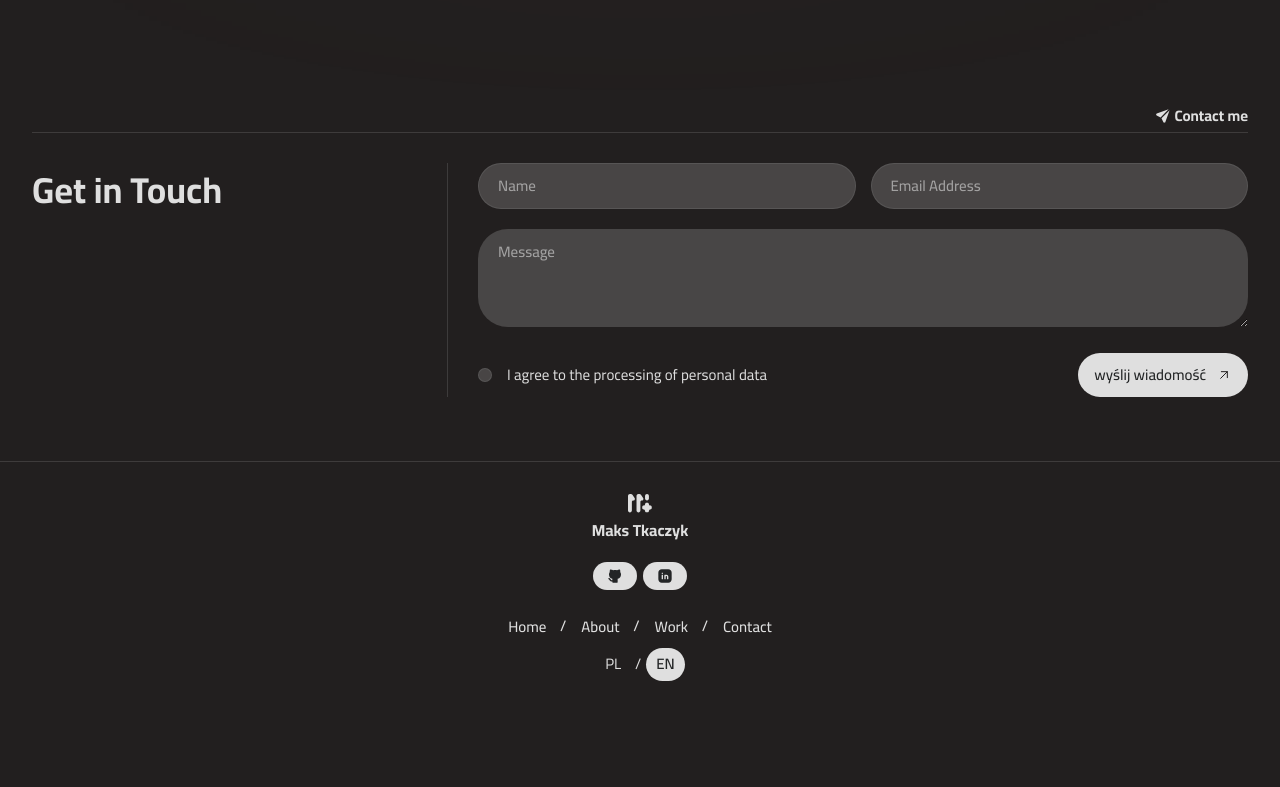
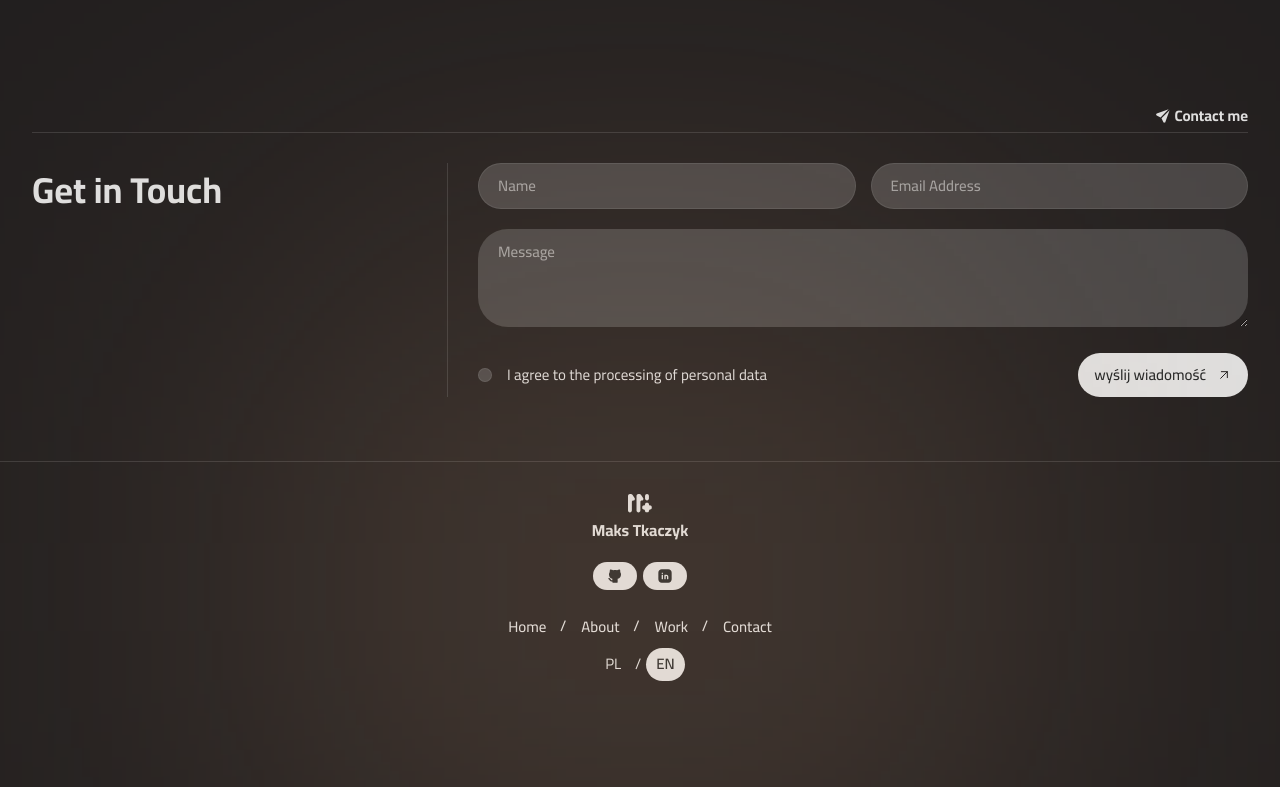
Before and after one commit to Matrix669/portfolio, a Next.js app in the folder frontend/: page /en in a window 1280 px wide. Shown: the part 1291-2078 px from the top of the page. Before the commit the page ends 2004 px from the top, so only its background shows below. Built offline with nearby package versions, Linux system fonts and the light colour scheme.

Commit message:
try to fix gradinet on page

```diff
--- a/frontend/src/app/UI/Footer/Footer.module.scss
+++ b/frontend/src/app/UI/Footer/Footer.module.scss
@@ -3,10 +3,24 @@
 @use '../../styles/components' as *;
 
 .footer {
+	position: relative;
+	margin-top: auto;
 	color: $secondary-color;
-	margin-top: auto;
-	overflow: hidden;
-	clear: both;
+	z-index: 0;
+	&::before {
+		content: '';
+		position: absolute;
+		width: 600px;
+		height: 400px;
+		background: $bg-gradient;
+		filter: blur(240px);
+		z-index: -1;
+		left: 50%;
+		top: 50%;
+		transform: translate(-50%, -50%);
+		pointer-events: none;
+		z-index: 10;
+	}
 	&__inner {
 		display: flex;
 		align-items: center;
--- a/frontend/src/app/UI/Footer/Footer.tsx
+++ b/frontend/src/app/UI/Footer/Footer.tsx
@@ -19,7 +19,7 @@ export default function Footer() {
 		<footer className={styles.footer}>
 			<Wrapper>
 				<div className={`${styles.sectionPadding} ${styles.footer__inner}`}>
-					<BgGradient />
+					{/* <BgGradient /> */}
 					<div className={styles.footer__inner__logoBox}>
 						<Logo />
 						<p>
--- a/frontend/src/app/UI/Forms/ContactForm/ContactForm.module.scss
+++ b/frontend/src/app/UI/Forms/ContactForm/ContactForm.module.scss
@@ -202,10 +202,7 @@ $input-border-color: rgba(223, 223, 223, 0.1);
 		opacity: 0;
 	}
 }
-@media (min-width: rem(768)) {
-	.form {
-	}
-}
+
 @media (min-width: rem(992)) {
 	.form {
 		&BoxUp {
@@ -222,8 +219,3 @@ $input-border-color: rgba(223, 223, 223, 0.1);
 		}
 	}
 }
-
-@media (min-width: rem(1200)) {
-	.form {
-	}
-}
```
